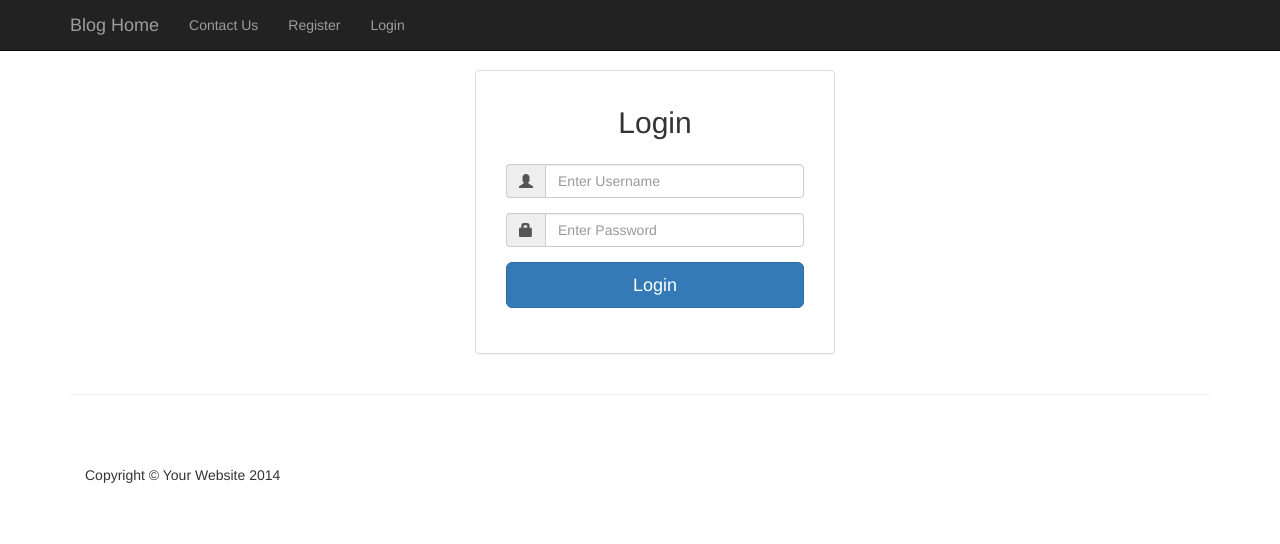
After one commit to Gintasp/blog-cms, a PHP site: page /login.php in a window 1280 px wide. The commit adds this page. Shown: the top 544 px of the page. Run offline with PHP 8.4, Linux system fonts and the light colour scheme; data that the repository does not hold is empty.

Commit message:
Login page.

```diff
--- a/inc/logout.php
+++ b/inc/logout.php
@@ -5,5 +5,6 @@ $_SESSION['username'] = null;
 $_SESSION['firstname'] = null;
 $_SESSION['lastname'] = null;
 $_SESSION['role'] = null;
-
+$_POST['username'] = null;
+$_POST['password'] = null;
 header("Location: ../index.php");
--- a/inc/navigation.php
+++ b/inc/navigation.php
@@ -23,6 +23,7 @@ session_start();
                     $category_active = '';
                     $register_active = '';
                     $contact_active = '';
+                    $login_active = '';
                     $url = basename($_SERVER['PHP_SELF']);
                     if (isset($_GET['category']) && $_GET['category'] === $row['id']) {
                         $category_active = 'active';
@@ -30,12 +31,18 @@ session_start();
                         $register_active = 'active';
                     } elseif ($url === 'contact.php') {
                         $contact_active = 'active';
+                    } elseif ($url === 'login.php') {
+                        $login_active = 'active';
                     }
                     ?>
                     <li class="<?php echo $category_active; ?>">
                         <a href="category.php?category=<?php echo $row['id']; ?>"><?php echo $row['title']; ?></a>
                     </li>
-                <?php }
+                <?php } ?>
+                <li class="<?php echo $contact_active; ?>">
+                    <a href="contact.php">Contact Us</a>
+                </li>
+                <?php
                 if (isset($_SESSION['username'])) {
                     if ($_SESSION['role'] === 'admin') {
                         ?>
@@ -59,10 +66,10 @@ session_start();
                     <li class="<?php echo $register_active; ?>">
                         <a href="register.php">Register</a>
                     </li>
+                    <li class="<?php echo $login_active; ?>">
+                        <a href="login.php">Login</a>
+                    </li>
                 <?php } ?>
-                <li class="<?php echo $contact_active; ?>">
-                    <a href="contact.php">Contact Us</a>
-                </li>
             </ul>
         </div>
     </div>
--- /dev/null
+++ b/login.php
@@ -0,0 +1,54 @@
+<?php
+include "inc/header.php";
+include "inc/navigation.php";
+
+if (check_method("post") && isset($_POST['username']) && isset($_POST['password'])) {
+    login_user($_POST['username'], $_POST['password']);
+}
+?>
+<!-- Page Content -->
+<div class="container">
+    <div class="form-gap"></div>
+    <div class="container">
+        <div class="row">
+            <div class="col-md-4 col-md-offset-4">
+                <div class="panel panel-default">
+                    <div class="panel-body">
+                        <div class="text-center">
+                            <h3><i class="fa fa-user fa-4x"></i></h3>
+                            <h2 class="text-center">Login</h2>
+                            <div class="panel-body">
+                                <form id="login-form" role="form" autocomplete="off" class="form" method="post">
+                                    <div class="form-group">
+                                        <div class="input-group">
+                                            <span class="input-group-addon"><i
+                                                        class="glyphicon glyphicon-user color-blue"></i></span>
+                                            <input name="username" type="text" class="form-control"
+                                                   placeholder="Enter Username">
+                                        </div>
+                                    </div>
+
+                                    <div class="form-group">
+                                        <div class="input-group">
+                                            <span class="input-group-addon"><i
+                                                        class="glyphicon glyphicon-lock color-blue"></i></span>
+                                            <input name="password" type="password" class="form-control"
+                                                   placeholder="Enter Password">
+                                        </div>
+                                    </div>
+
+                                    <div class="form-group">
+                                        <input name="login" class="btn btn-lg btn-primary btn-block" value="Login"
+                                               type="submit">
+                                    </div>
+                                </form>
+                            </div><!-- Body-->
+                        </div>
+                    </div>
+                </div>
+            </div>
+        </div>
+    </div>
+    <hr>
+    <?php include "inc/footer.php"; ?>
+</div> <!-- /.container -->
```
Also changed, not shown: inc/login.php (deleted, +0 -8 lines), inc/sidebar.php (+0 -18 lines).
